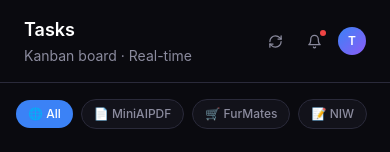
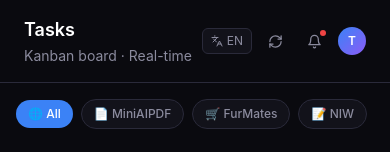
Before and after one commit to dinnar1407-code/miniAIpdf-mission-control, a Next.js app in the folder mission-control/: page /tasks in a window 390 px wide. Shown: the top 152 px of the page. Built offline with nearby package versions, Linux system fonts and the light colour scheme; no server answers; the database is empty.

Commit message:
fix: show language toggle on mobile (remove hidden sm:flex)

```diff
--- a/mission-control/components/layout/header.tsx
+++ b/mission-control/components/layout/header.tsx
@@ -44,7 +44,7 @@ export function Header({ title, subtitle, actions }: HeaderProps) {
         {/* Language toggle */}
         <button
           onClick={toggle}
-          className="hidden sm:flex items-center gap-1 px-2 py-1 rounded-md bg-[#12121A] border border-[#2A2A3A] text-xs text-[#8B8B9E] hover:text-white hover:border-[#3A3A4A] transition-colors"
+          className="flex items-center gap-1 px-2 py-1 rounded-md bg-[#12121A] border border-[#2A2A3A] text-xs text-[#8B8B9E] hover:text-white hover:border-[#3A3A4A] transition-colors"
           title={locale === 'zh' ? 'Switch to English' : '切换中文'}
         >
           <Languages size={12} />
```
